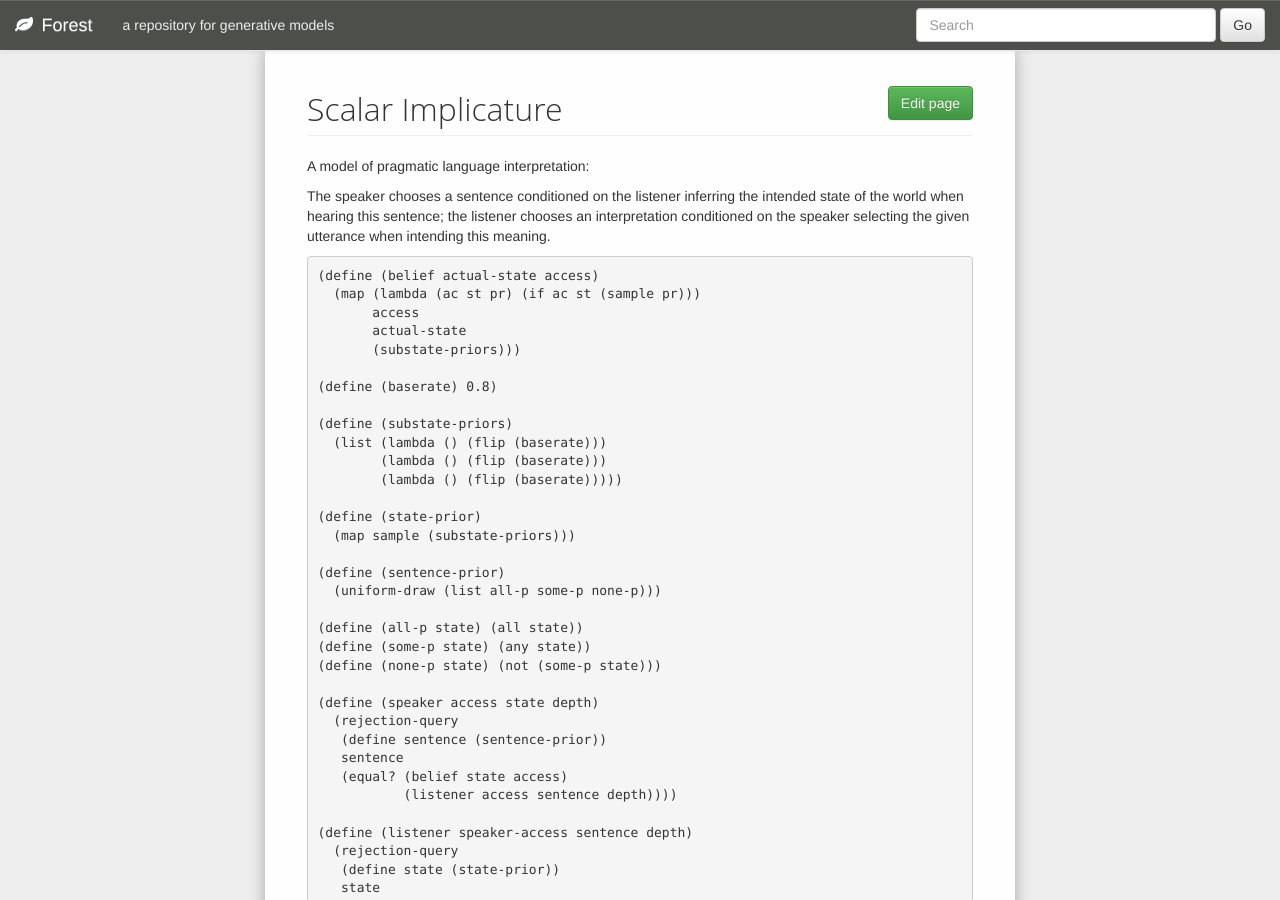
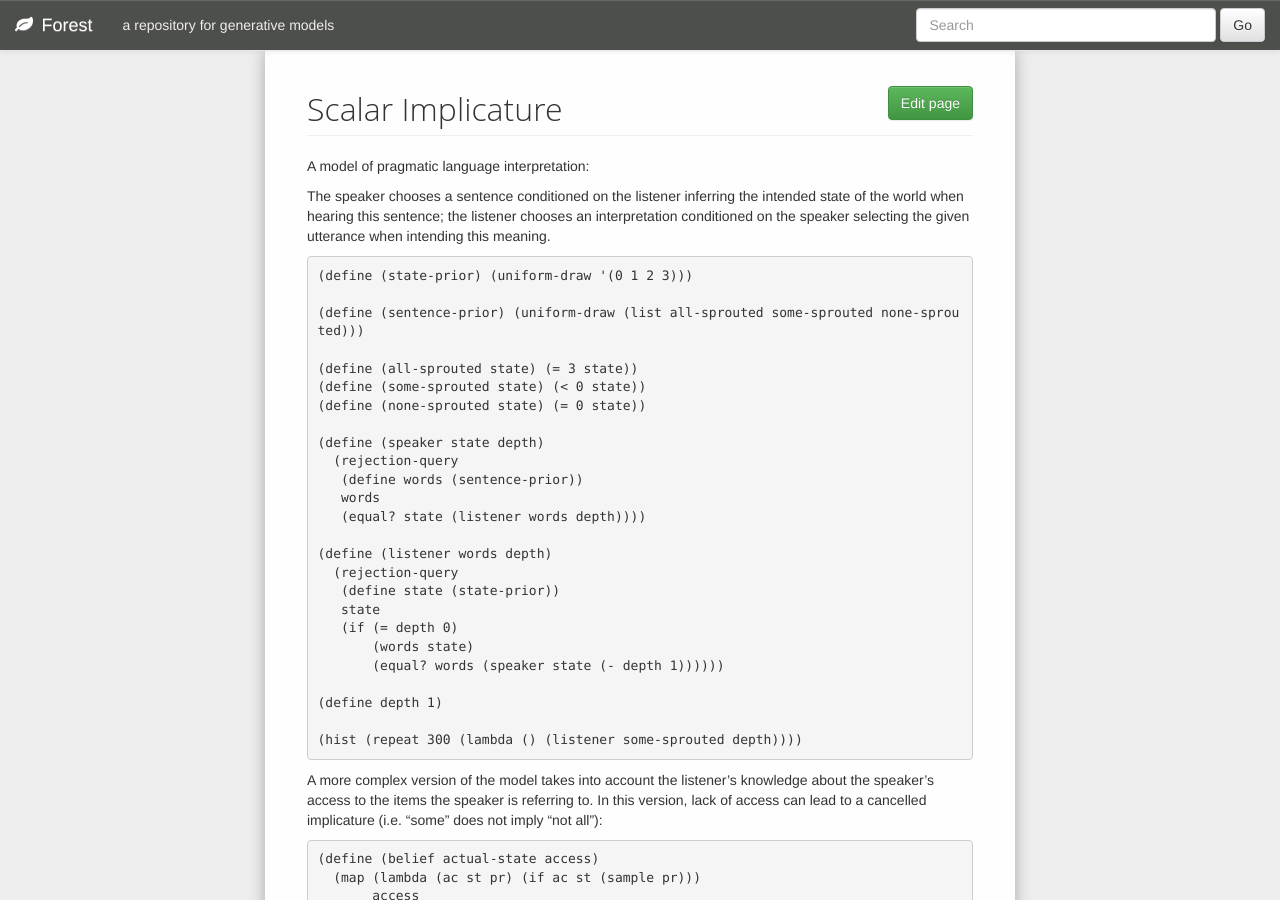
Before and after one commit to forestdb/forestdb.org, a Jekyll site: the page built from models/scalar-implicature.md, in a window 1280 px wide and 900 px high. Built offline with Jekyll 4.4.1, drawn with Linux system fonts in a browser that asks for light colours; nearby versions of some CDN libraries.

Commit message:
Update scalar-implicature.md

```diff
--- a/models/scalar-implicature.md
+++ b/models/scalar-implicature.md
@@ -9,6 +9,34 @@ model-tags: linguistics, pragmatics, theory of mind
 A model of pragmatic language interpretation:
 
 The speaker chooses a sentence conditioned on the listener inferring the intended state of the world when hearing this sentence; the listener chooses an interpretation conditioned on the speaker selecting the given utterance when intending this meaning.
+
+    (define (state-prior) (uniform-draw '(0 1 2 3)))
+
+    (define (sentence-prior) (uniform-draw (list all-sprouted some-sprouted none-sprouted)))
+
+    (define (all-sprouted state) (= 3 state))
+    (define (some-sprouted state) (< 0 state))
+    (define (none-sprouted state) (= 0 state))
+
+    (define (speaker state depth)
+      (rejection-query
+       (define words (sentence-prior))
+       words
+       (equal? state (listener words depth))))
+
+    (define (listener words depth)
+      (rejection-query
+       (define state (state-prior))
+       state
+       (if (= depth 0)
+           (words state)
+           (equal? words (speaker state (- depth 1))))))
+
+    (define depth 1)
+
+    (hist (repeat 300 (lambda () (listener some-sprouted depth))))
+
+A more complex version of the model takes into account the listener's knowledge about the speaker's access to the items the speaker is referring to. In this version, lack of access can lead to a cancelled implicature (i.e. "some" does not imply "not all"):
 
     (define (belief actual-state access)
       (map (lambda (ac st pr) (if ac st (sample pr)))
```
